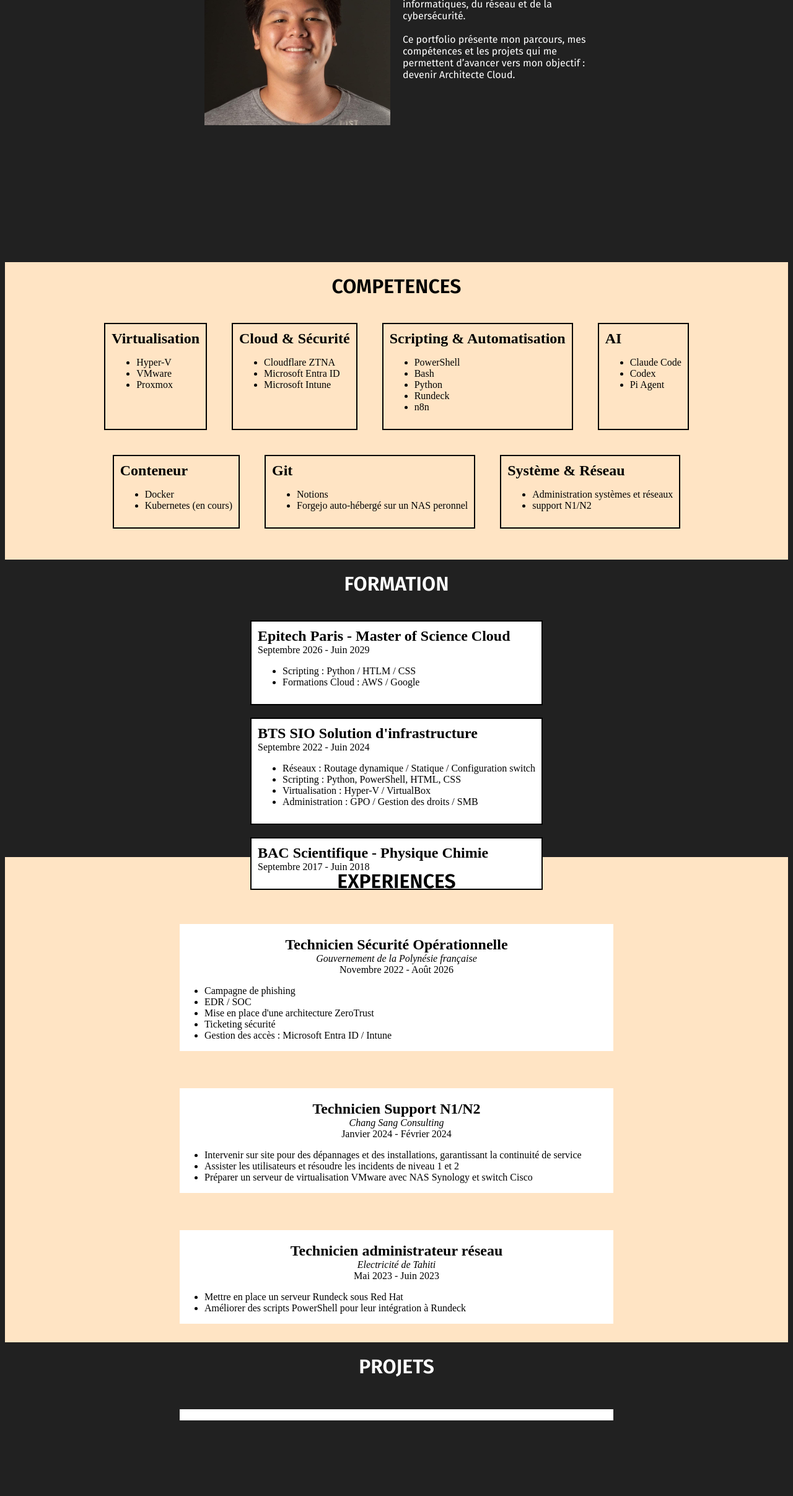
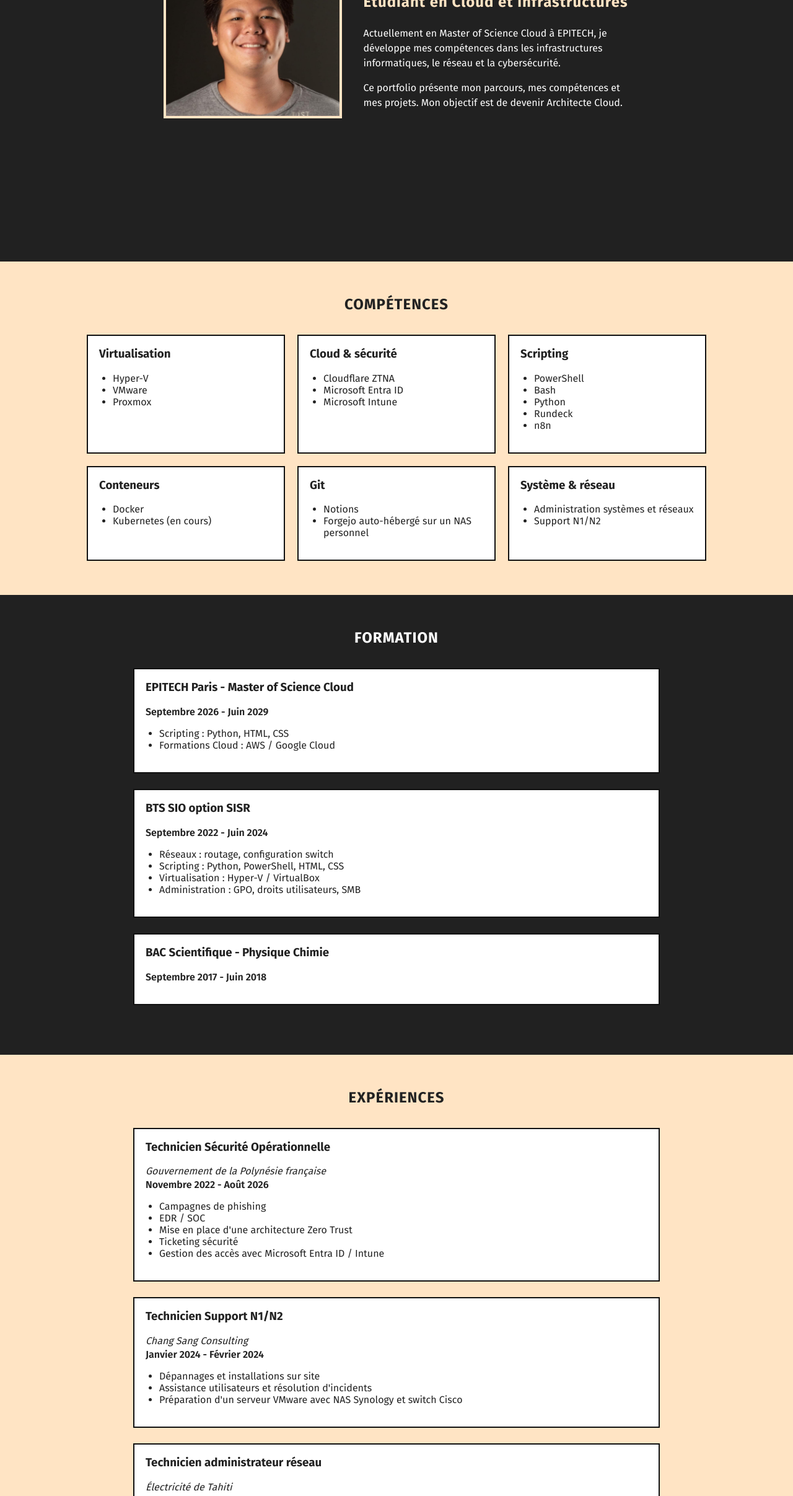
Before and after one commit to Teikinui/Teikinui.github.io, a plain HTML site: page index.html in a window 1280 px wide. Shown: the part 386-2800 px from the top of the page at 62% size. Before the commit the page ends 2716 px from the top, so only its background shows below. Drawn offline with Linux system fonts and the light colour scheme.

Commit message:
modification

```diff
--- a/index.html
+++ b/index.html
@@ -4,46 +4,50 @@
 <head>
     <meta charset="UTF-8">
     <meta name="viewport" content="width=device-width, initial-scale=1.0">
+    <title>Portfolio - Teikinui DECIAN</title>
     <link rel="stylesheet" href="style.css">
-    <title>Teikinui CV</title>
 
     <link rel="preconnect" href="https://fonts.googleapis.com">
     <link rel="preconnect" href="https://fonts.gstatic.com" crossorigin>
-    <link
-        href="https://fonts.googleapis.com/css2?family=Fira+Sans:ital,wght@0,100;0,200;0,300;0,400;0,500;0,600;0,700;0,800;0,900;1,100;1,200;1,300;1,400;1,500;1,600;1,700;1,800;1,900&display=swap"
-        rel="stylesheet">
-
+    <link href="https://fonts.googleapis.com/css2?family=Fira+Sans:wght@400;500;600;700&display=swap" rel="stylesheet">
 </head>
 
 <body>
     <header>
-        <nav class="menu">
-            <ul>
+        <nav>
             <a href="#profil">Profil</a>
             <a href="#competences">Compétences</a>
             <a href="#formation">Formation</a>
             <a href="#experiences">Expériences</a>
             <a href="#projets">Projets</a>
-                <a href="#contact">Contact</a>
-            </ul>
+            <!-- <a href="#contact">Contact</a> -->
         </nav>
+    </header>
 
-    </header>
-    <div id="profil" class="section">
-        <div class="box_photo">
-            <img src="images/DECIAN_Teikinui_Photo.JPG" alt="Photo" class="photo">
-            <p><b>Teikinui DECIAN</b><br><br>
-                Actuellement en Master of Science Cloud à EPITECH, je développe mes compétences autour des
-                infrastructures informatiques, du réseau et de la cybersécurité. <br><br>
-                Ce portfolio présente mon parcours, mes compétences et les projets qui me permettent d’avancer vers mon
-                objectif : devenir Architecte Cloud.</p>
+    <main>
+        <section id="profil" class="section-profil">
+            <img src="images/DECIAN_Teikinui_Photo.JPG" alt="Photo de Teikinui DECIAN" class="photo-profil">
+
+            <div class="presentation">
+                <h1>Teikinui DECIAN</h1>
+                <h2>Étudiant en Cloud et infrastructures</h2>
+                <p>
+                    Actuellement en Master of Science Cloud à EPITECH, je développe mes compétences dans les
+                    infrastructures informatiques, le réseau et la cybersécurité.
+                </p>
+                <p>
+                    Ce portfolio présente mon parcours, mes compétences et mes projets. Mon objectif est de devenir
+                    Architecte Cloud.
+                </p>
             </div>
-    </div>
-    <div id="competences">
-        <h1 class="titre_competence">COMPETENCES</h1>
-        <div class="box_article_competence">
-            <article>
-                <h2>Virtualisation</h2>
+        </section>
+
+        <section id="competences" class="section-claire">
+            <h2>Compétences</h2>
+
+            <div class="grille-cartes">
+                <article class="carte">
+                    <h3>Virtualisation</h3>
                     <ul>
                         <li>Hyper-V</li>
                         <li>VMware</li>
@@ -51,8 +55,8 @@
                     </ul>
                 </article>
 
-            <article>
-                <h2>Cloud & Sécurité</h2>
+                <article class="carte">
+                    <h3>Cloud & sécurité</h3>
                     <ul>
                         <li>Cloudflare ZTNA</li>
                         <li>Microsoft Entra ID</li>
@@ -60,8 +64,8 @@
                     </ul>
                 </article>
 
-            <article>
-                <h2>Scripting & Automatisation</h2>
+                <article class="carte">
+                    <h3>Scripting</h3>
                     <ul>
                         <li>PowerShell</li>
                         <li>Bash</li>
@@ -71,129 +75,124 @@
                     </ul>
                 </article>
 
-            <article>
-                <h2>AI</h2>
-                <ul>
-                    <li>Claude Code</li>
-                    <li>Codex</li>
-                    <li>Pi Agent</li>
-                </ul>
-            </article>
-        </div>
-        <div class="box_article_competence">
-            <article>
-                <h2>Conteneur</h2>
+                <article class="carte">
+                    <h3>Conteneurs</h3>
                     <ul>
                         <li>Docker</li>
                         <li>Kubernetes (en cours)</li>
                     </ul>
                 </article>
 
-            <article>
-                <h2>Git</h2>
+                <article class="carte">
+                    <h3>Git</h3>
                     <ul>
                         <li>Notions</li>
-                    <li>Forgejo auto-hébergé sur un NAS peronnel</li>
+                        <li>Forgejo auto-hébergé sur un NAS personnel</li>
                     </ul>
                 </article>
 
-            <article>
-                <h2>Système & Réseau</h2>
+                <article class="carte">
+                    <h3>Système & réseau</h3>
                     <ul>
                         <li>Administration systèmes et réseaux</li>
-                    <li>support N1/N2</li>
+                        <li>Support N1/N2</li>
+                    </ul>
+                </article>
+            </div>
+        </section>
+
+        <section id="formation" class="section-sombre">
+            <h2>Formation</h2>
+
+            <div class="liste">
+                <article class="bloc">
+                    <h3>EPITECH Paris - Master of Science Cloud</h3>
+                    <p class="date">Septembre 2026 - Juin 2029</p>
+                    <ul>
+                        <li>Scripting : Python, HTML, CSS</li>
+                        <li>Formations Cloud : AWS / Google Cloud</li>
                     </ul>
                 </article>
 
-        </div>
-    </div>
-
-    <div id="formation">
-        <h1 class="titre_formation">FORMATION</h1>
-        <div class="box_article_formation">
-            <article>
-                <h2>Epitech Paris - Master of Science Cloud</h2>
-                <p>Septembre 2026 - Juin 2029</p>
+                <article class="bloc">
+                    <h3>BTS SIO option SISR</h3>
+                    <p class="date">Septembre 2022 - Juin 2024</p>
                     <ul>
-                    <li>Scripting : Python / HTLM / CSS</li>
-                    <li>Formations Cloud : AWS / Google</li>
+                        <li>Réseaux : routage, configuration switch</li>
+                        <li>Scripting : Python, PowerShell, HTML, CSS</li>
+                        <li>Virtualisation : Hyper-V / VirtualBox</li>
+                        <li>Administration : GPO, droits utilisateurs, SMB</li>
                     </ul>
                 </article>
 
-            <article>
-                <h2>BTS SIO Solution d'infrastructure</h2>
-                <p>Septembre 2022 - Juin 2024</p>
+                <article class="bloc">
+                    <h3>BAC Scientifique - Physique Chimie</h3>
+                    <p class="date">Septembre 2017 - Juin 2018</p>
+                </article>
+            </div>
+        </section>
+
+        <section id="experiences" class="section-claire">
+            <h2>Expériences</h2>
+
+            <div class="liste">
+                <article class="bloc">
+                    <h3>Technicien Sécurité Opérationnelle</h3>
+                    <p class="entreprise">Gouvernement de la Polynésie française</p>
+                    <p class="date">Novembre 2022 - Août 2026</p>
                     <ul>
-                    <li>Réseaux : Routage dynamique / Statique / Configuration switch</li>
-                    <li>Scripting : Python, PowerShell, HTML, CSS</li>
-                    <li>Virtualisation : Hyper-V / VirtualBox</li>
-                    <li>Administration : GPO / Gestion des droits / SMB</li>
+                        <li>Campagnes de phishing</li>
+                        <li>EDR / SOC</li>
+                        <li>Mise en place d'une architecture Zero Trust</li>
+                        <li>Ticketing sécurité</li>
+                        <li>Gestion des accès avec Microsoft Entra ID / Intune</li>
                     </ul>
                 </article>
 
-            <article>
-                <h2>BAC Scientifique - Physique Chimie</h2>
-                <p>Septembre 2017 - Juin 2018</p>
+                <article class="bloc">
+                    <h3>Technicien Support N1/N2</h3>
+                    <p class="entreprise">Chang Sang Consulting</p>
+                    <p class="date">Janvier 2024 - Février 2024</p>
+                    <ul>
+                        <li>Dépannages et installations sur site</li>
+                        <li>Assistance utilisateurs et résolution d'incidents</li>
+                        <li>Préparation d'un serveur VMware avec NAS Synology et switch Cisco</li>
+                    </ul>
                 </article>
 
+                <article class="bloc">
+                    <h3>Technicien administrateur réseau</h3>
+                    <p class="entreprise">Électricité de Tahiti</p>
+                    <p class="date">Mai 2023 - Juin 2023</p>
+                    <ul>
+                        <li>Mise en place d'un serveur Rundeck sous Red Hat</li>
+                        <li>Amélioration de scripts PowerShell pour Rundeck</li>
+                    </ul>
+                </article>
             </div>
-    </div>
+        </section>
 
-    <div id="experiences">
-        <h1 class="titre_formation">EXPERIENCES</h1>
-        <div class="experiences_flex">
+        <section id="projets" class="section-sombre">
+            <h2>Projets</h2>
+
+            <article class="projet">
+                <img src="images/IMG_0781.jpeg" alt="Photo du projet infrastructure">
                 <div>
-                <h2>Technicien Sécurité Opérationnelle</h2>
-                <p class="lieu_poste">Gouvernement de la Polynésie française</p>
-                <p>Novembre 2022 - Août 2026</p>
+                    <h3>Infrastructure conteneurisée</h3>
                     <p>
-                <ul>
-                    <li>Campagne de phishing</li>
-                    <li>EDR / SOC</li>
-                    <li>Mise en place d'une architecture ZeroTrust</li>
-                    <li>Ticketing sécurité</li>
-                    <li>Gestion des accès : Microsoft Entra ID / Intune</li>
-                </ul>
+                        Déploiement de services Docker avec un accès Zero Trust Cloudflare, une authentification
+                        centralisée et de la supervision.
                     </p>
                 </div>
-            <div>
-                <h2>Technicien Support N1/N2</h2>
-                <p class="lieu_poste">Chang Sang Consulting</p>
-                <p>Janvier 2024 - Février 2024</p>
-                <p>
-                <ul>
-                    <li>Intervenir sur site pour des dépannages et des installations, garantissant la continuité de
-                        service</li>
-                    <li>Assister les utilisateurs et résoudre les incidents de niveau 1 et 2</li>
-                    <li>Préparer un serveur de virtualisation VMware avec NAS Synology et switch Cisco</li>
+            </article>
+        </section>
 
-                </ul>
-                </p>
-            </div>
-            <div>
-                <h2>Technicien administrateur réseau</h2>
-                <p class="lieu_poste">Electricité de Tahiti</p>
-                <p>Mai 2023 - Juin 2023</p>
-                <p>
-                <ul>
-                    <li>Mettre en place un serveur Rundeck sous Red Hat</li>
-                    <li>Améliorer des scripts PowerShell pour leur intégration à Rundeck</li>
-                </ul>
-                </p>
-            </div>
-        </div>
-    </div>
 
-    <div id="projets">
-        <h1 class="titre_projet">PROJETS</h1>
-        <div class="experiences_flex">
-            <div>
-                <img src="" alt="">
-                <p></p>
-            </div>
-        </div>
-    </div>
-
+        <!-- <section id="contact" class="section-claire contact">
+            <h2>Contact</h2>
+            <p>Pour me contacter : <strong></strong></p>
+        </section> -->
+    </main>
 </body>
 
 </html>
--- a/style.css
+++ b/style.css
@@ -1,195 +1,195 @@
 html {
-  scroll-behavior: smooth;
+    scroll-behavior: smooth;
 }
 
 body {
+    margin: 0;
+    font-family: "Fira Sans", Arial, sans-serif;
     background-color: #212121;
+    color: #222;
 }
 
-.menu {
+header {
+    background-color: #161616;
+    padding: 18px;
+    position: sticky;
+    top: 0;
+    z-index: 1;
+}
+
+nav {
+    text-align: center;
+}
+
+nav a {
+    color: white;
+    text-decoration: none;
+    margin: 0 12px;
+    font-size: 18px;
+}
+
+nav a:hover {
+    color: bisque;
+}
+
+section {
+    padding: 55px 30px;
+}
+
+section h2 {
+    text-align: center;
+    text-transform: uppercase;
+    margin-top: 0;
+    margin-bottom: 35px;
+    letter-spacing: 1px;
+}
+
+/* PROFIL */
+.section-profil {
+    min-height: 80vh;
     display: flex;
     justify-content: center;
-}
-
-
-.menu>ul>* {
-    margin-right: 10px;
-    margin-left: 10px;
-    font-size: 22px;
-    font-family: "Fira Sans", sans-serif;
-    font-weight: 400;
-    font-style: normal;
-}
-
-a {
-    text-decoration: none;
+    align-items: center;
+    gap: 35px;
     color: white;
 }
 
-/* ---------------------------------------- */
-
-#profil {
-    /* background-color: white; */
-    height: calc(100vh - 58px);
+.photo-profil {
+    width: 280px;
+    height: 280px;
+    object-fit: cover;
+    border: 4px solid bisque;
 }
 
-.box_photo {
-    display: flex;
-    justify-content: center;
-    align-items: center;
-    height: 100%;
-
+.presentation {
+    max-width: 430px;
 }
 
-.box_photo>p {
-    /* background-color: blue; */
-    width: 300px;
-    height: 300px;
+.presentation h1 {
+    font-size: 42px;
+    margin-bottom: 5px;
+}
 
-    font-family: "Fira Sans", sans-serif;
-    font-weight: 400;
-    font-style: normal;
+.presentation h2 {
+    text-align: left;
+    text-transform: none;
+    margin-bottom: 25px;
+    color: bisque;
+}
+
+.presentation p {
+    line-height: 1.5;
+}
+
+/* SECTIONS */
+.section-claire {
+    background-color: bisque;
+}
+
+.section-sombre {
+    background-color: #212121;
     color: white;
 }
 
-.photo {
-    width: 300px;
-    height: 300px;
-    object-fit: cover;
-    margin-right: 20px;
-}
-/* ----------------------------------------------- */
-
-#competences {
-    background-color: bisque;
-    height: 60vh;
-    display: flex;
-    flex-direction: column;
+.grille-cartes {
+    max-width: 1000px;
+    margin: auto;
+    display: grid;
+    grid-template-columns: repeat(3, 1fr);
+    gap: 20px;
 }
 
-.titre_competence {
-    font-family: "Fira Sans", sans-serif;
-    font-weight: 600;
-    font-style: normal;
-    margin: 0 auto;
-    margin-bottom: 20px;
-    margin-top: 20px;
-
-}
-.box_article_competence {
-    display: flex;
-    justify-content: center;
-
+.carte,
+.bloc {
+    background-color: white;
+    color: #222;
+    border: 2px solid #111;
+    padding: 18px;
 }
 
-.box_article_competence > article {
-    margin: 20px;
-    border: solid 2px black;
-    padding: 10px;
-}
-
-.box_article_competence > article > h2 {
-    margin: 0;
-}
-/* ------------------------------------ */
-#formation {
-    background-color: #212121;
-    height: 60vh;
-    display: flex;
-    flex-direction: column;
-}
-
-.titre_formation {
-    font-family: "Fira Sans", sans-serif;
-    font-weight: 600;
-    font-style: normal;
-    margin: 0 auto;
-    margin-bottom: 20px;
-    margin-top: 20px;
-    color: white;
-
-}
-.box_article_formation {
-    margin: 0 auto;
-    justify-content: center;
-
-}
-
-.box_article_formation > article {
-    margin: 20px;
-    border: solid 2px black;
-    padding: 10px;
-    background-color: white;
-}
-
-.box_article_formation > article > h2 {
-    margin: 0;
-    color: black;
-}
-
-.box_article_formation > article > p {
+.carte h3,
+.bloc h3 {
     margin-top: 0;
 }
 
-#experiences {
-    background-color: bisque;
-    display: flex;
-    flex-direction: column;
-
-}
-#experiences > h1 {
-    font-family: "Fira Sans", sans-serif;
-    font-weight: 600;
-    font-style: normal;
-    margin: 0 auto;
-    margin-bottom: 20px;
-    margin-top: 20px;
-    color: black;
+.carte ul,
+.bloc ul {
+    padding-left: 22px;
 }
 
-/* .effet_hover:hover {
-
-} */
-
-.experiences_flex {
-    display: flex;
-    justify-content: space-between;
-    flex-direction: column;
-    margin: 0 auto;
+.liste {
+    max-width: 850px;
+    margin: auto;
 }
 
-.experiences_flex > div {
-    width: 700px;
-    margin-top: 30px;
-    margin-bottom: 30px;
-    height: auto;
-    background-color: white;
-    justify-content: center;
+.bloc {
+    margin-bottom: 25px;
 }
 
+.date {
+    font-weight: 600;
+    margin-top: 0;
+}
 
-.experiences_flex h2{
-    margin-bottom: 0;
+.entreprise {
+    font-style: italic;
+    margin-bottom: 3px;
+}
+
+/* PROJET */
+.projet {
+    max-width: 850px;
+    margin: auto;
+    background-color: white;
+    color: #222;
+    display: flex;
+    border: 2px solid #111;
+}
+
+.projet img {
+    width: 300px;
+    height: 220px;
+    object-fit: cover;
+}
+
+.projet div {
+    padding: 20px;
+}
+
+.projet h3 {
+    margin-top: 0;
+}
+
+.contact {
     text-align: center;
 }
-.experiences_flex p {
-    margin: 0;
-    text-align: center;
+
+/* Pour téléphone */
+@media screen and (max-width: 800px) {
+    nav a {
+        display: inline-block;
+        margin: 6px;
+        font-size: 16px;
+    }
+
+    .section-profil {
+        flex-direction: column;
+        text-align: center;
+    }
+
+    .presentation h2 {
+        text-align: center;
+    }
+
+    .grille-cartes {
+        grid-template-columns: 1fr;
+    }
+
+    .projet {
+        flex-direction: column;
+    }
+
+    .projet img {
+        width: 100%;
+    }
 }
-.lieu_poste {
-    font-style: italic;
-}
-#projets {
-    display: flex;
-    flex-direction: column;
-}
-
-.titre_projet {
-    font-family: "Fira Sans", sans-serif;
-    font-weight: 600;
-    font-style: normal;
-    margin: 0 auto;
-    margin-bottom: 20px;
-    margin-top: 20px;
-    color: white;
-}
```
Also changed, not shown: 1 other file. Lines whose indentation alone changed are shown as unchanged.
